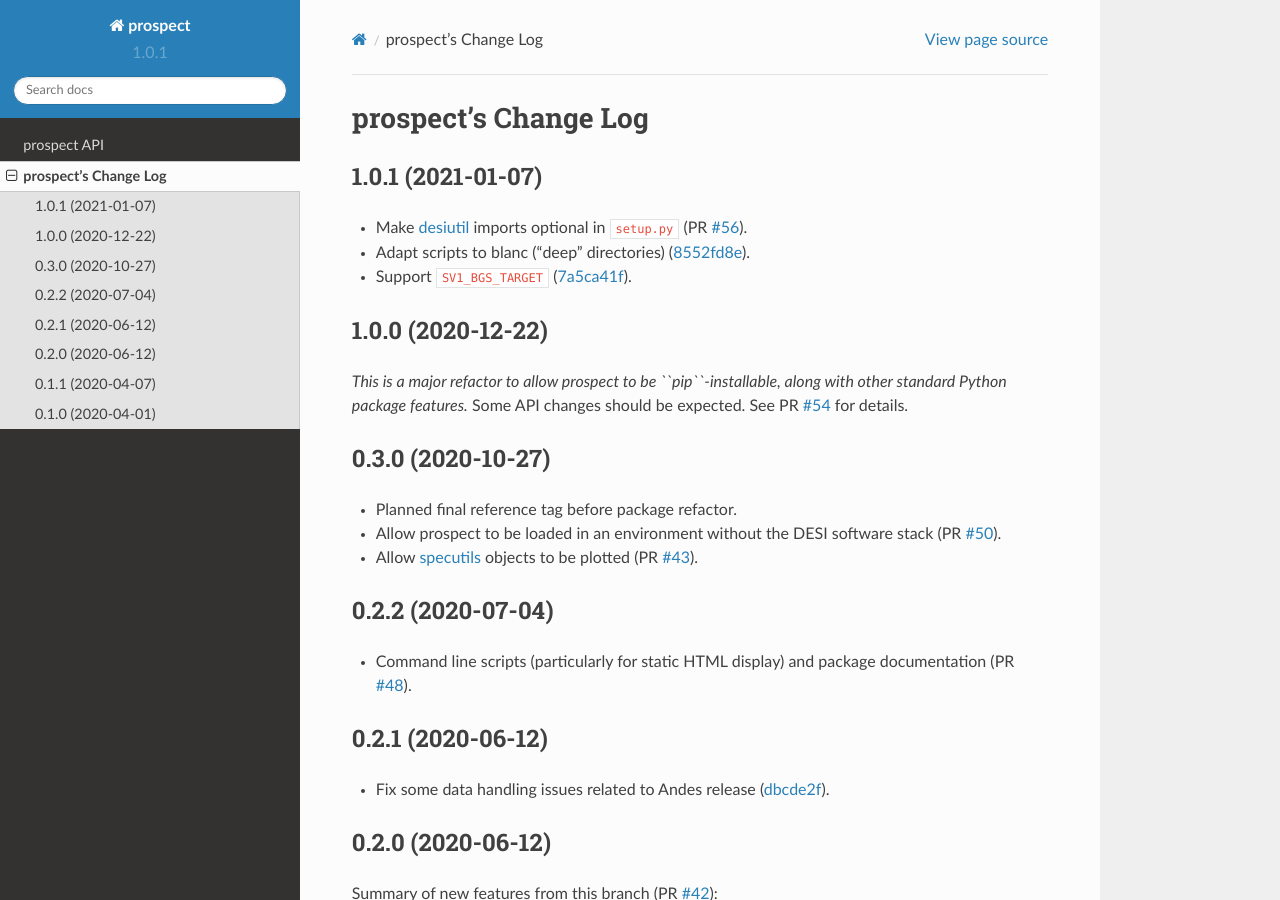
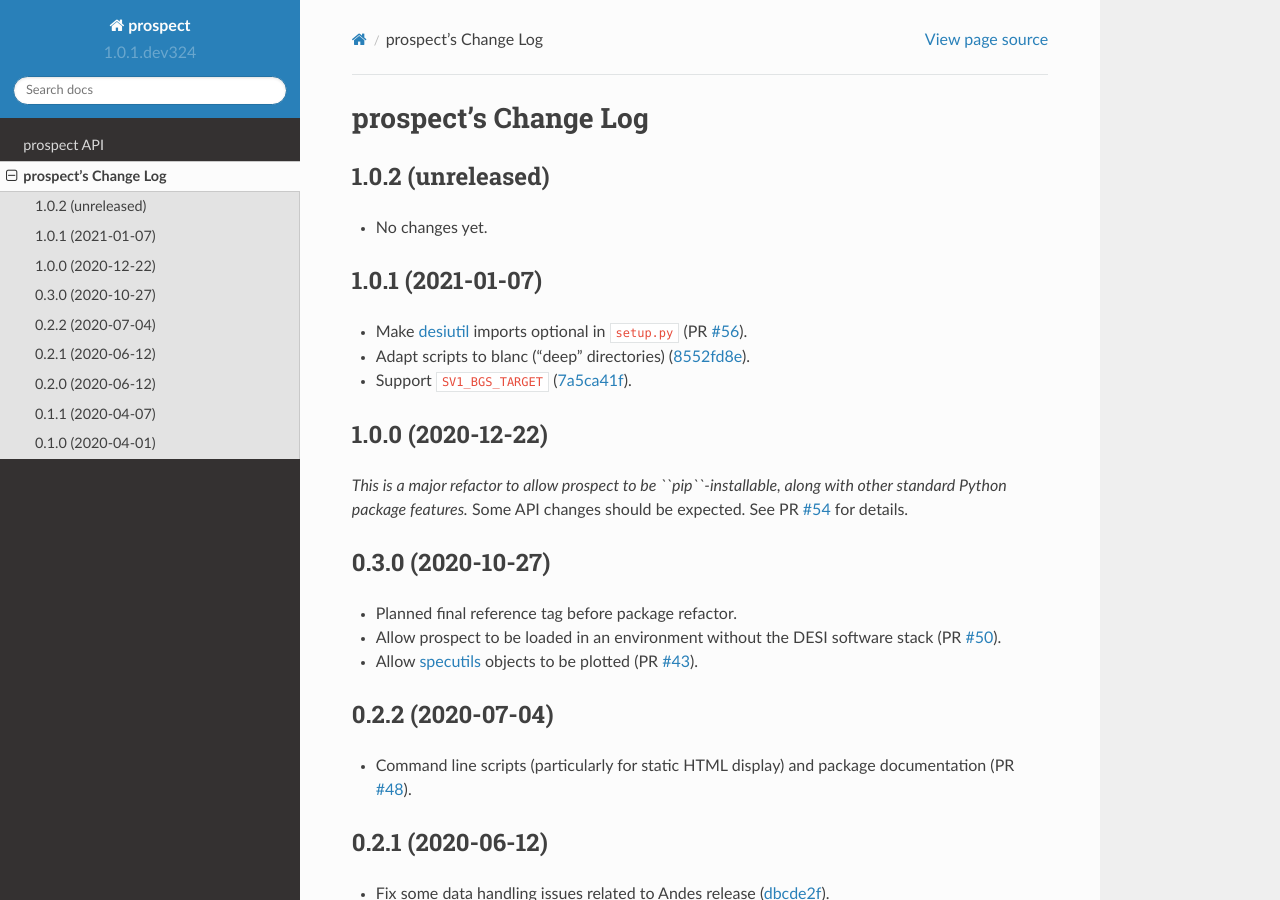
Before and after one commit to desihub/prospect, a Sphinx documentation site: the page built from doc/changes.rst, in a window 1280 px wide and 900 px high. Built offline with Sphinx 7.4.7 and the Read the Docs theme 2.0.0, drawn with Linux system fonts in a browser that asks for light colours.

Commit message:
bump version after tag

```diff
--- a/doc/changes.rst
+++ b/doc/changes.rst
@@ -1,6 +1,11 @@
 =====================
 prospect's Change Log
 =====================
+
+1.0.2 (unreleased)
+------------------
+
+* No changes yet.
 
 1.0.1 (2021-01-07)
 ------------------
--- a/py/prospect/_version.py
+++ b/py/prospect/_version.py
@@ -1 +1 @@
-__version__ = '1.0.1'
+__version__ = '1.0.1.dev324'
```
